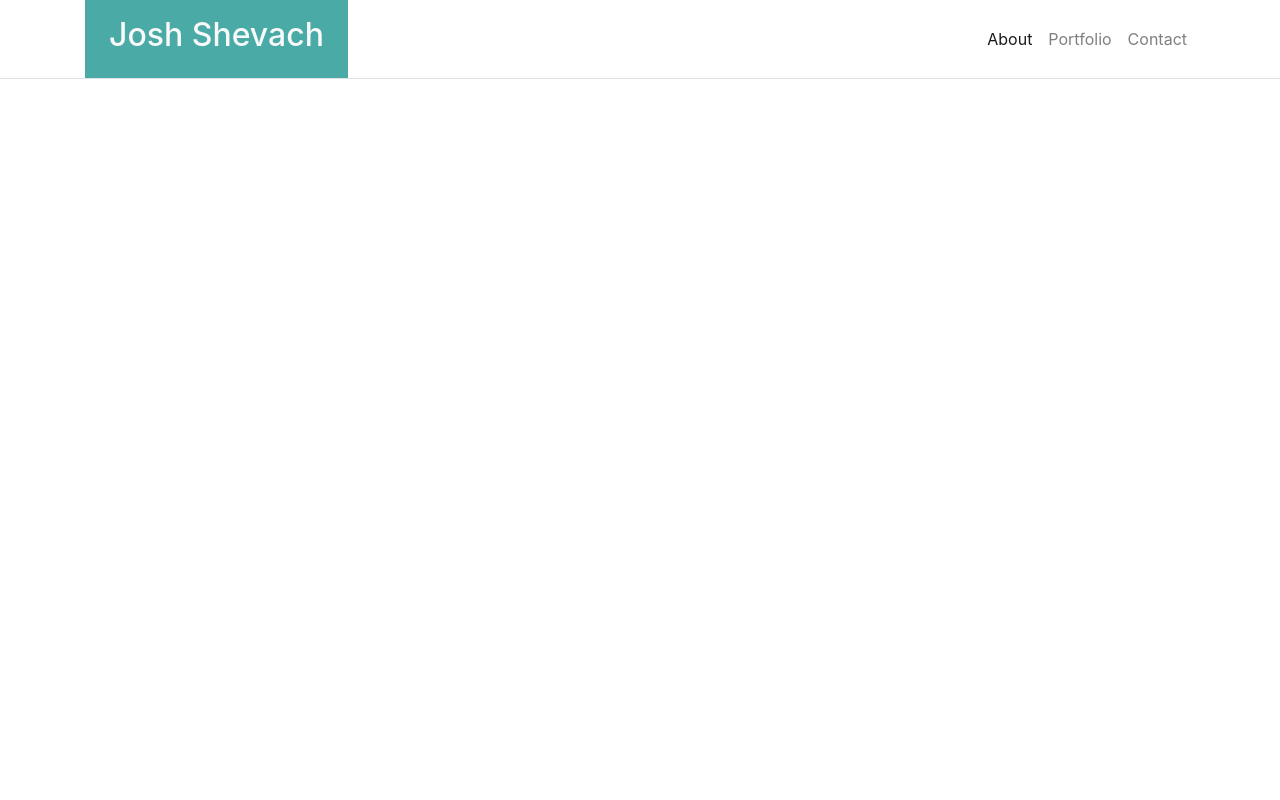
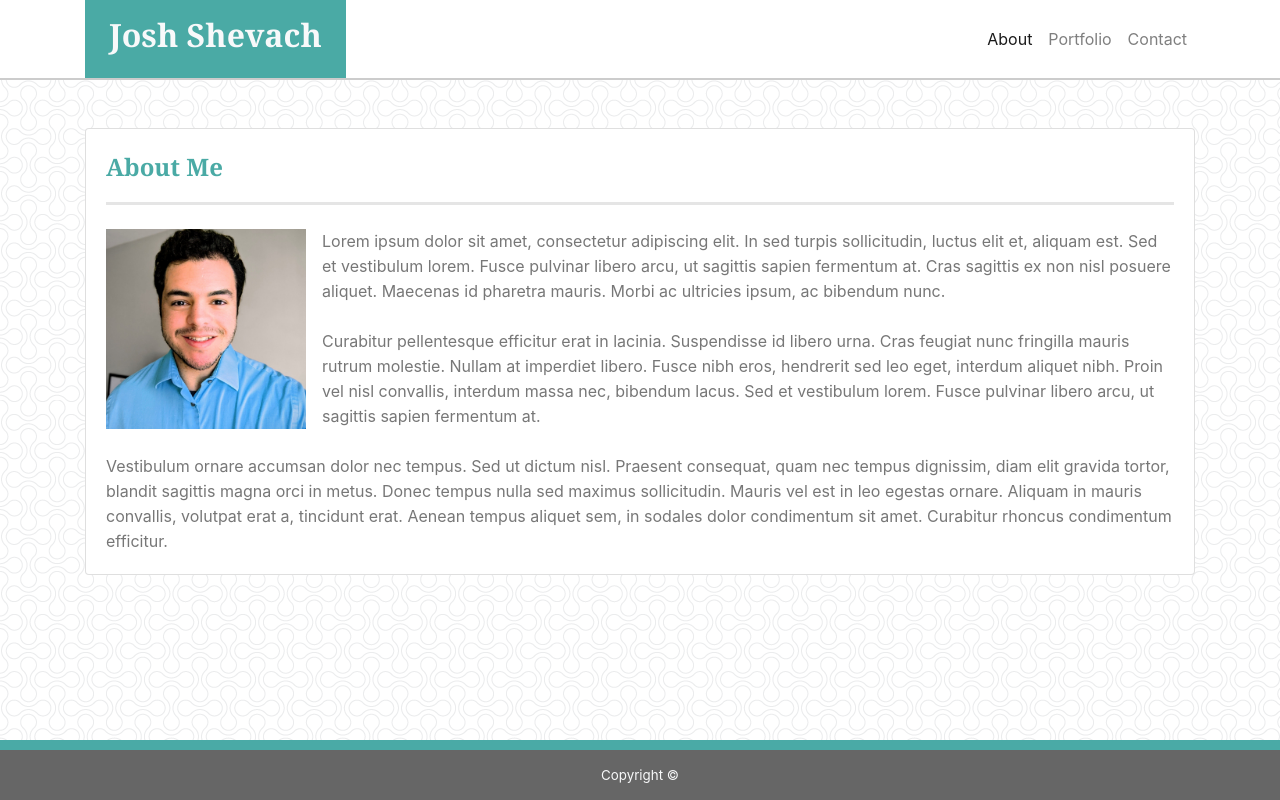
Before and after one commit to BentAllenDesign/joshua-shevach-prework, a plain HTML site: page Module-1_Assessment/index.html in a window 1280 px wide. Drawn offline with nearby package versions, Linux system fonts and the light colour scheme.

Commit message:
complete index.html with styling

```diff
--- a/Module-1_Assessment/assets/css/style.css
+++ b/Module-1_Assessment/assets/css/style.css
@@ -0,0 +1,39 @@
+html {
+  position: relative;
+  min-height: 100%;
+}
+
+body {
+  margin-bottom: 60px;
+}
+
+h1,
+h2,
+h3,
+h4,
+h5,
+h6 {
+  font-family: Georgia, "Times New Roman", Times, serif;
+  font-weight: 600;
+}
+
+p {
+  margin: 0;
+  padding: 0;
+  line-height: 25px;
+  color: #777777;
+}
+
+.footer {
+  font-size: smaller;
+  border-style: solid none none none;
+  border-width: 10px;
+  border-color: #4aaaa6;
+  text-align: center;
+  position: absolute;
+  bottom: 0;
+  width: 100%;
+  height: 60px;
+  line-height: 50px;
+  background-color: #666666;
+}
--- a/Module-1_Assessment/index.html
+++ b/Module-1_Assessment/index.html
@@ -7,21 +7,22 @@
   <meta http-equiv="X-UA-Compatible" content="ie=edge">
   <title>Document</title>
   <link rel="stylesheet" href="https://stackpath.bootstrapcdn.com/bootstrap/4.1.3/css/bootstrap.min.css">
+  <link rel="stylesheet" href="assets/css/style.css">
   <link rel="preconnect" href="https://fonts.gstatic.com">
   <link href="https://fonts.googleapis.com/css2?family=Bungee+Shade&display=swap" rel="stylesheet">
 
 </head>
 
-<body class="h-100" style="background-image: url('page-background.jpg');">
+<body class="h-100" style="background: url('assets/images/page-background.png') repeat;">
 
   <!-- Header container with fluid-width bottom border-->
-  <div class="container-fluid border-bottom" style="border:#cccccc;">
+  <div class="container-fluid bg-white" style="border-style: none none solid none; border-color:#cccccc; border-width: 2px;">
 
     <!-- Outer navbar unformatted container to center navigation hub with space around -->
     <div class="container">
 
       <!-- Inner navbar formatted container with sandwich expander for mobile & no padding-->
-      <nav class="navbar navbar-expand-lg navbar-light bg-transparent p-0">
+      <nav class="navbar navbar-expand-lg navbar-light bg-white p-0">
 
         <!-- Brand header slot with extra padding to expand navbar height while keeping color at full container height-->
         <a class="navbar-header navbar-brand text-light font-weight-bold py-3 px-4" href="#" style="background-color: #4aaaa5;"><h2>Josh Shevach</h2></a>
@@ -38,26 +39,55 @@
           <ul class="navbar-nav ml-auto">
 
             <li class="nav-item active">
-              <a class="nav-link" href="#">About <span class="sr-only">(current)</span></a>
+              <a class="nav-link" href="index.html">About <span class="sr-only">(current)</span></a>
             </li>
 
             <li class="nav-item">
-              <a class="nav-link" href="#">Portfolio</a>
+              <a class="nav-link" href="portfolio.html">Portfolio</a>
             </li>
 
             <li class="nav-item">
-              <a class="nav-link" href="#">Contact</a>
+              <a class="nav-link" href="contact.html">Contact</a>
             </li>
           </ul>
 
         </div>
       </nav>
     </div>
+  </div>
 
+  <div class="container mt-5">
+    <div class="card">
+      <div class="card-body">
+        <h4 class="card-title py-1" style="color: #4aaaa5;">About Me</h4>
+        <hr class="mb-4" style="border-width: 3px;">
+        <p>
+          <img class="float-left mr-3" src="assets/images/profile-picture.jfif" height="200px" width="200px" alt="">
+          Lorem ipsum dolor sit amet, consectetur adipiscing elit. In sed turpis sollicitudin, luctus elit et, aliquam est. Sed et
+          vestibulum lorem. Fusce pulvinar libero arcu, ut sagittis sapien fermentum at. Cras sagittis ex non nisl posuere
+          aliquet. Maecenas id pharetra mauris. Morbi ac ultricies ipsum, ac bibendum nunc.
+          <br>
+          <br>
+          Curabitur pellentesque efficitur erat in lacinia. Suspendisse id libero urna. Cras feugiat nunc fringilla mauris rutrum molestie. Nullam at imperdiet libero.
+          Fusce nibh eros, hendrerit sed leo eget, interdum aliquet nibh. Proin vel nisl convallis, interdum massa nec, bibendum lacus. Sed et
+          vestibulum lorem. Fusce pulvinar libero arcu, ut sagittis sapien fermentum at.
+          <br>
+          <br>
+          Vestibulum ornare accumsan dolor nec tempus. Sed ut dictum nisl. Praesent consequat, quam nec tempus dignissim, diam
+          elit gravida tortor, blandit sagittis magna orci in metus. Donec tempus nulla sed maximus sollicitudin. Mauris vel est
+          in leo egestas ornare. Aliquam in mauris convallis, volutpat erat a, tincidunt erat. Aenean tempus aliquet sem, in
+          sodales dolor condimentum sit amet. Curabitur rhoncus condimentum efficitur.
+        </p>
+      </div>
+    </div>
+  </div>
 
-
-
-  </div>
+  <!-- Simple footer element -->
+  <footer class="footer text-light">
+    <div class="container">
+      <span>Copyright &#169;</span>
+    </div>
+  </footer>
 
   <script src="https://code.jquery.com/jquery-3.3.1.min.js"></script>
   <script src="https://stackpath.bootstrapcdn.com/bootstrap/4.1.3/js/bootstrap.min.js"></script>
```
Also changed, not shown: Module-1_Assessment/contact.html (+74 -0 lines), Module-1_Assessment/portfolio.html (+74 -0 lines).
